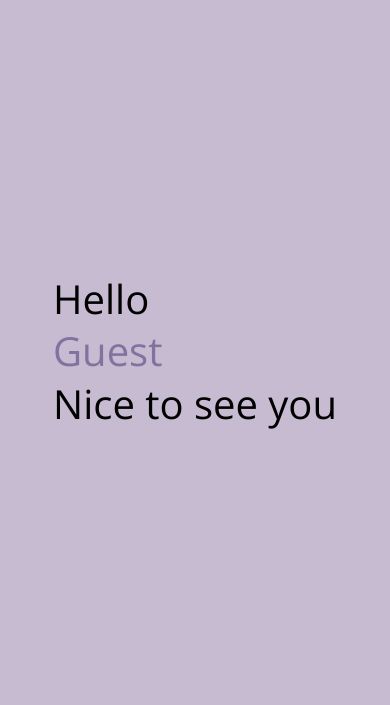
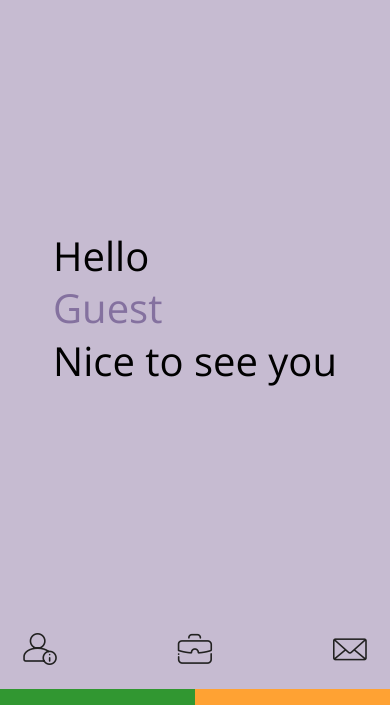
Before and after one commit to romeg33/romeg33.github.io, a plain HTML site: page index.html in a window 390 px wide. Shown: the part 71-776 px from the top of the page. Drawn offline with nearby package versions, Linux system fonts and the light colour scheme; files whose address does not match are found by name.

Commit message:
Mobile height of intro

```diff
--- a/scss/custom.scss
+++ b/scss/custom.scss
@@ -2,6 +2,9 @@
 
 .intro {
 	height: 100vh;
+    @media screen and (max-width: 470px) {
+        height: 90vh;
+    }
 	position: relative;
 	.logo {
 		position: absolute;
@@ -262,6 +265,9 @@
     height: 100vh;
     min-height: 0;
     max-height: 100%;
+    @media screen and (max-width: 470px) {
+        height: 90vh;
+    }
 }
 
 #master-container .content {
```
Also changed, not shown: css/app.css.
